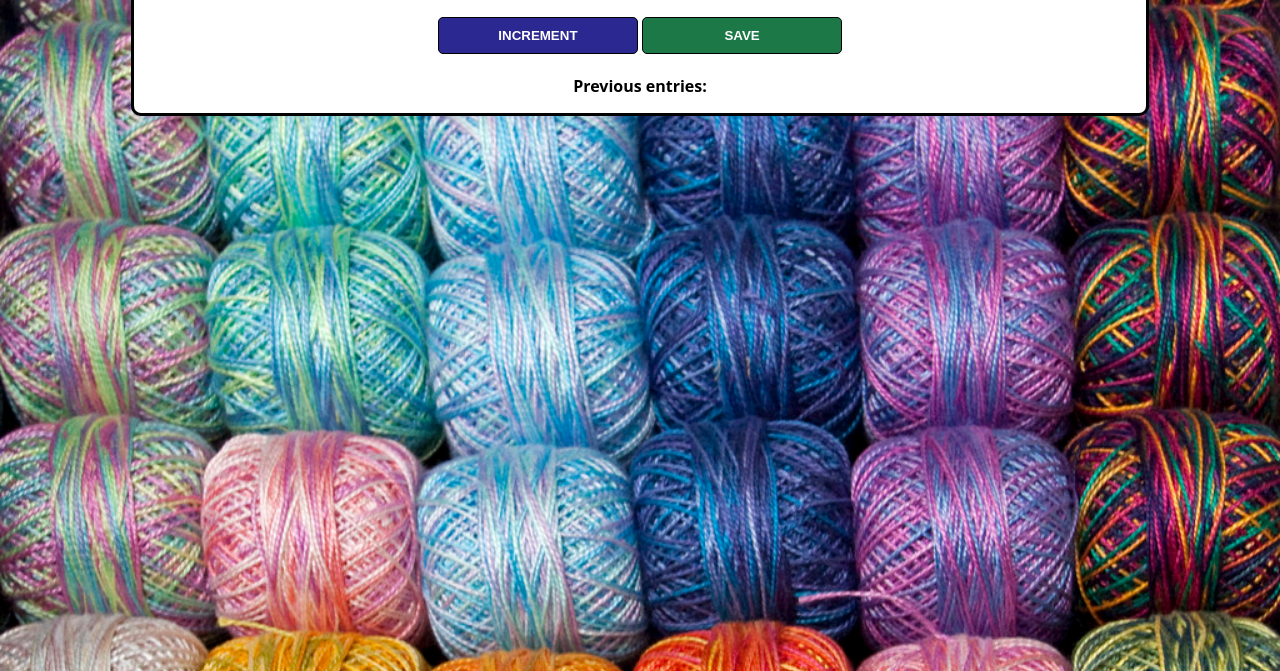
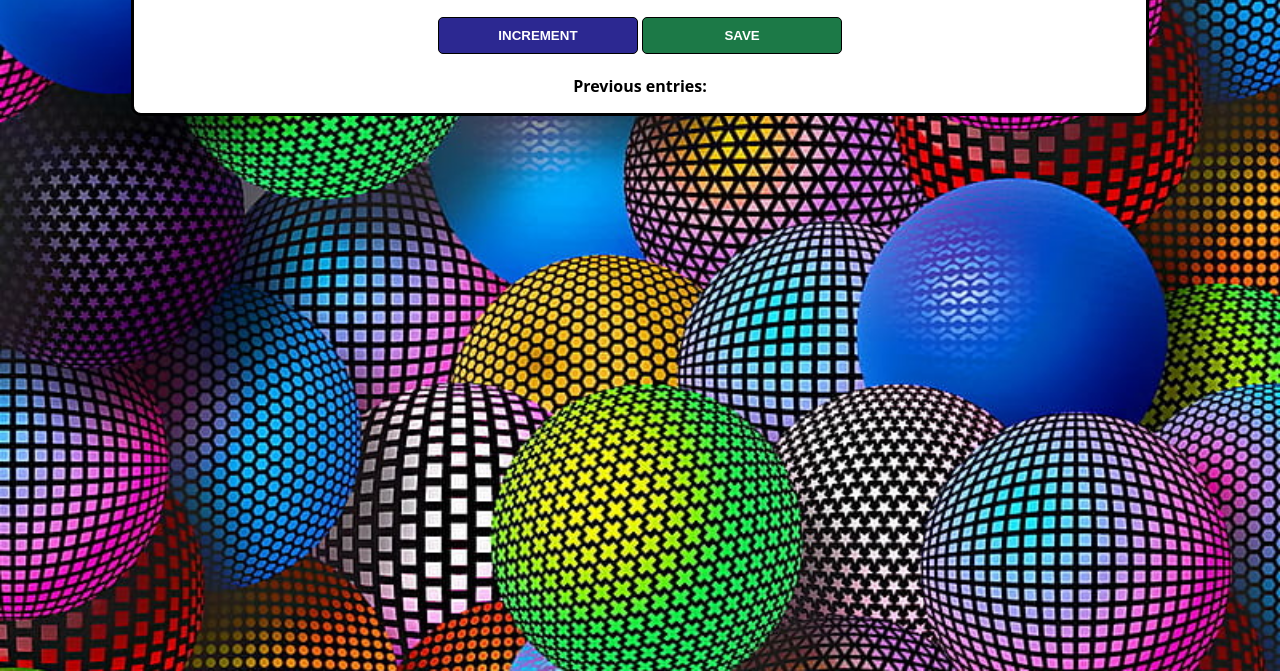
Before and after one commit to Sajanjames12/commuter-counter, a plain HTML site: page index.html in a window 1280 px wide. Shown: the part 145-816 px from the top of the page. Drawn offline with Linux system fonts and the light colour scheme.

Commit message:
Update background image

```diff
--- a/index.css
+++ b/index.css
@@ -1,5 +1,5 @@
 body {
-    background-image: url("yarn.jpeg");
+    background-image: url("balls1.jpg");
     background-size: cover;
     font-family: 'Open Sans', 'Helvetica Neue', sans-serif;
     text-align: center;
```
